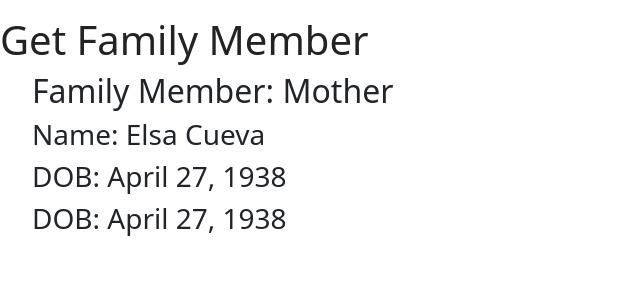
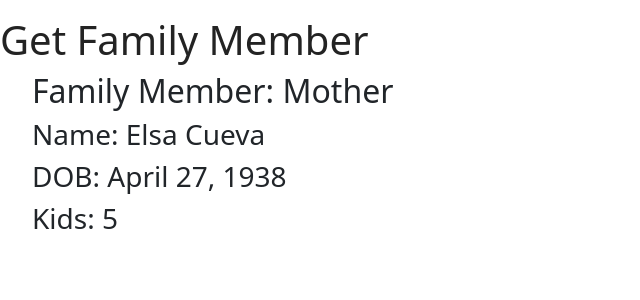
Before and after one commit to jjaramillo34/MVT-Manzur-Jaramillo, a Django app: page /family_members/get_member/1/ in a window 1280 px wide. Shown: the top 300 px of the page, without its empty margins (0-640 px from the left). Run offline with Django 4.2, Linux system fonts and the light colour scheme; data comes from the database, SQL or seed files in the repository.

Commit message:
Update get_member.html

```diff
--- a/family_members/templates/family_members/get_member.html
+++ b/family_members/templates/family_members/get_member.html
@@ -22,8 +22,7 @@
         <h2>Family Member:  {{member.title}}</h2>
         <h3>Name: {{member.first_name}} {{member.last_name}}</h3>
         <h3>DOB: {{member.dob}} </h3>
-
-        <h3>DOB: {{member.dob}} </h3>
+        <h3>Kids: {{member.kids_count}} </h3>
     </ul>
 
     <section>
```
